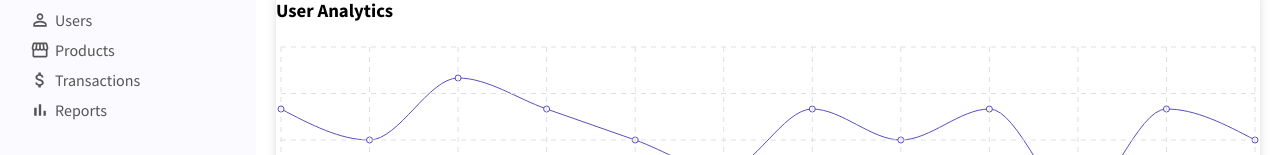
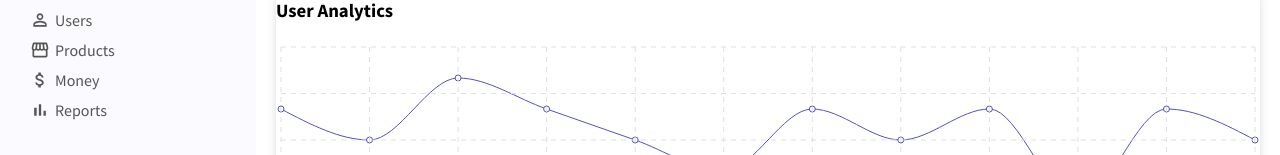
Before and after one commit to jaRue1/dashboard-app, a React (Create React App) app: page / in a window 1280 px wide. Shown: the part 264-419 px from the top of the page. Built offline with nearby package versions, Linux system fonts and the light colour scheme.

Commit message:
made change

```diff
--- a/src/components/sidebar/Sidebar.jsx
+++ b/src/components/sidebar/Sidebar.jsx
@@ -52,7 +52,7 @@ function Sidebar() {
             </li>
             <li className="sidebarListItem">
               <AttachMoney className="sidebarIcon" />
-              Transactions
+              Money
             </li>
             <li className="sidebarListItem">
               <BarChart className="sidebarIcon" />
```
